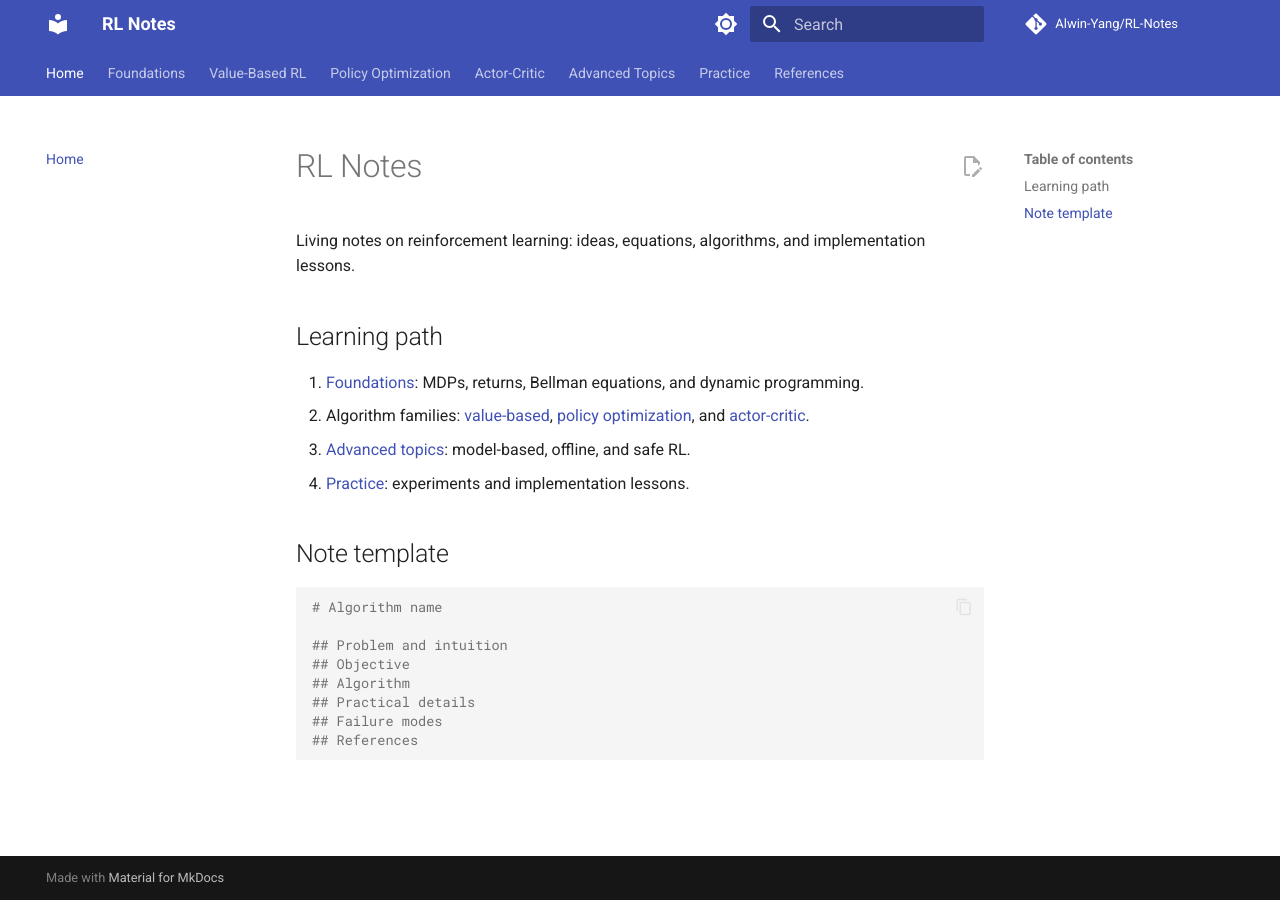
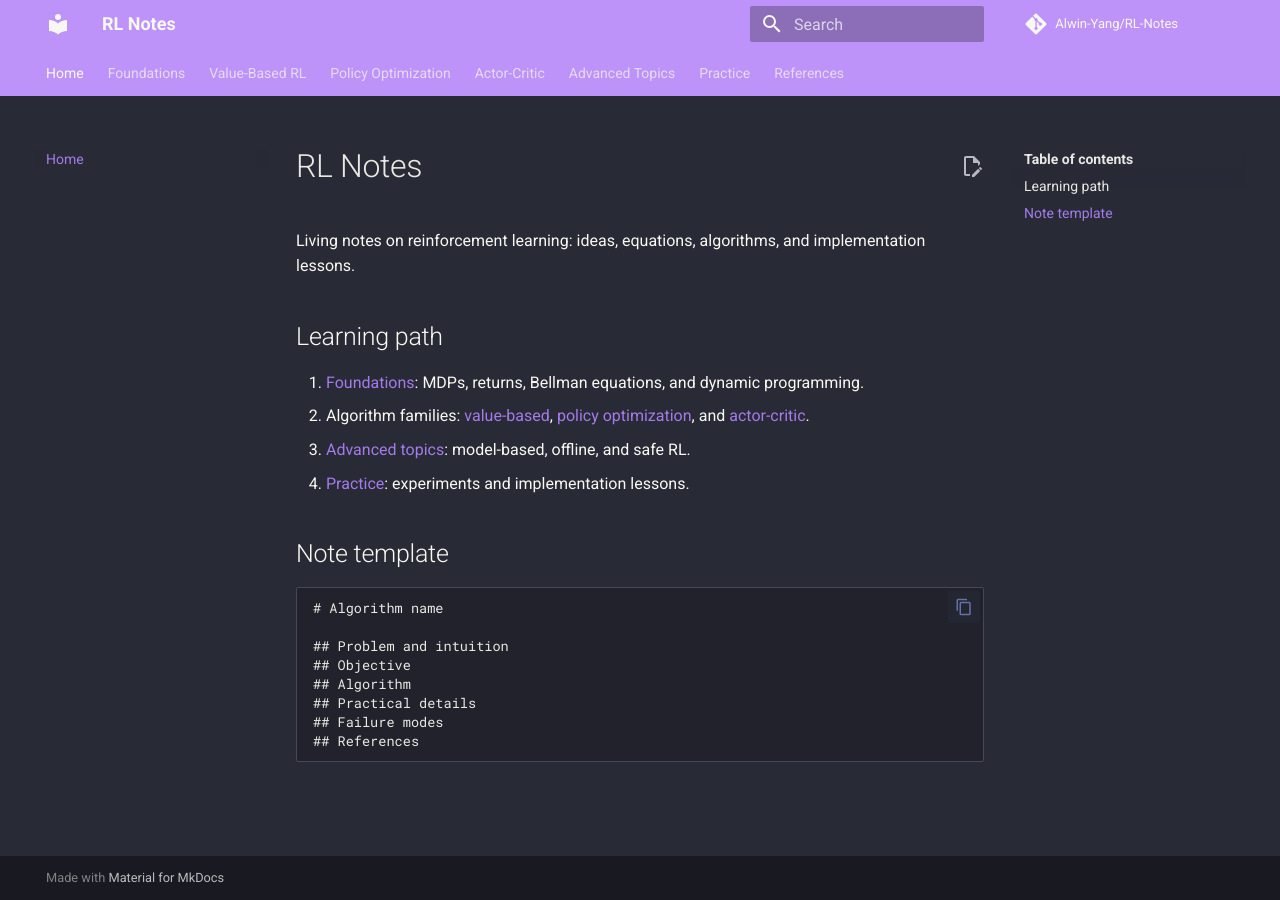
Before and after one commit to Alwin-Yang/RL-Notes, an MkDocs documentation site: the page built from docs/index.md, in a window 1280 px wide. Built offline with MkDocs 1.6.1 and Material for MkDocs 9.7.7, drawn with Linux system fonts in a browser that asks for light colours; comment, search, counter and statistics services are not loaded.

Commit message:
add Q&A md and update the theme

```diff
--- /dev/null
+++ b/docs/stylesheets/extra.css
@@ -0,0 +1,60 @@
+/* Dracula palette: https://draculatheme.com/contribute */
+[data-md-color-scheme="slate"] {
+  --md-default-bg-color: #282a36;
+  --md-default-bg-color--light: #343746;
+  --md-default-bg-color--lighter: #44475a;
+  --md-default-bg-color--lightest: #515568;
+  --md-default-fg-color: #f8f8f2;
+  --md-default-fg-color--light: #e9e9e4;
+  --md-default-fg-color--lighter: #b8b8c2;
+  --md-default-fg-color--lightest: #6272a4;
+  --md-primary-fg-color: #bd93f9;
+  --md-primary-fg-color--light: #d0b5ff;
+  --md-primary-fg-color--dark: #9580d4;
+  --md-primary-bg-color: #f8f8f2;
+  --md-accent-fg-color: #ff79c6;
+  --md-accent-fg-color--transparent: #ff79c61a;
+  --md-typeset-a-color: #8be9fd;
+  --md-code-fg-color: #f8f8f2;
+  --md-code-bg-color: #21222c;
+  --md-footer-bg-color: #21222c;
+  --md-footer-bg-color--dark: #191a21;
+}
+
+.md-typeset code {
+  border: 1px solid #44475a;
+}
+
+.qa-list h2 {
+  align-items: center;
+  background: color-mix(in srgb, var(--md-primary-fg-color) 12%, transparent);
+  border: 1px solid color-mix(in srgb, var(--md-primary-fg-color) 35%, transparent);
+  border-bottom: 0;
+  border-radius: .5rem .5rem 0 0;
+  color: var(--md-primary-fg-color);
+  display: flex;
+  font-size: 1rem;
+  margin: 1.5rem 0 0;
+  padding: .8rem 1rem;
+}
+
+.qa-list h2::before {
+  content: "Q";
+  background: var(--md-primary-fg-color);
+  border-radius: 50%;
+  color: var(--md-primary-bg-color);
+  font-size: .7rem;
+  font-weight: 700;
+  line-height: 1.5rem;
+  margin-right: .65rem;
+  text-align: center;
+  width: 1.5rem;
+}
+
+.qa-list h2 + p {
+  background: var(--md-default-bg-color);
+  border: 1px solid color-mix(in srgb, var(--md-primary-fg-color) 35%, transparent);
+  border-radius: 0 0 .5rem .5rem;
+  margin: 0;
+  padding: 1rem;
+}
--- a/mkdocs.yml
+++ b/mkdocs.yml
@@ -6,20 +6,9 @@ edit_uri: edit/main/docs/
 theme:
   name: material
   palette:
-    - media: "(prefers-color-scheme: light)"
-      scheme: default
-      primary: indigo
-      accent: teal
-      toggle:
-        icon: material/brightness-7
-        name: Switch to dark mode
-    - media: "(prefers-color-scheme: dark)"
-      scheme: slate
-      primary: indigo
-      accent: teal
-      toggle:
-        icon: material/brightness-4
-        name: Switch to light mode
+    scheme: slate
+    primary: deep purple
+    accent: pink
   features:
     - navigation.tabs
     - navigation.sections
@@ -31,6 +20,7 @@ theme:
 markdown_extensions:
   - admonition
   - attr_list
+  - md_in_html
   - tables
   - toc:
       permalink: true
@@ -41,19 +31,28 @@ markdown_extensions:
 extra_javascript:
   - javascripts/mathjax.js
   - https://unpkg.com/mathjax@3/es5/tex-mml-chtml.js
+extra_css:
+  - stylesheets/extra.css
 nav:
   - Home: index.md
   - Foundations:
       - Overview: foundations/index.md
+      - Q&A: foundations/Q&A.md
   - Value-Based RL:
       - Overview: value-based/index.md
+      - Q&A: value-based/Q&A.md
   - Policy Optimization:
       - Overview: policy-optimization/index.md
+      - Q&A: policy-optimization/Q&A.md
   - Actor-Critic:
       - Overview: actor-critic/index.md
+      - Q&A: actor-critic/Q&A.md
   - Advanced Topics:
       - Overview: advanced/index.md
+      - Q&A: advanced/Q&A.md
   - Practice:
       - Overview: practice/index.md
+      - Q&A: practice/Q&A.md
   - References:
       - Reading list: references/index.md
+      - Q&A: references/Q&A.md
```
Also changed, not shown: README.md (+2 -1 lines), docs/actor-critic/Q&A.md (added, +11 -0 lines), docs/advanced/Q&A.md (added, +11 -0 lines), docs/foundations/Q&A.md (added, +11 -0 lines), docs/policy-optimization/Q&A.md (added, +21 -0 lines), docs/practice/Q&A.md (added, +11 -0 lines), docs/references/Q&A.md (added, +11 -0 lines), docs/value-based/Q&A.md (added, +11 -0 lines), 1 other file.
